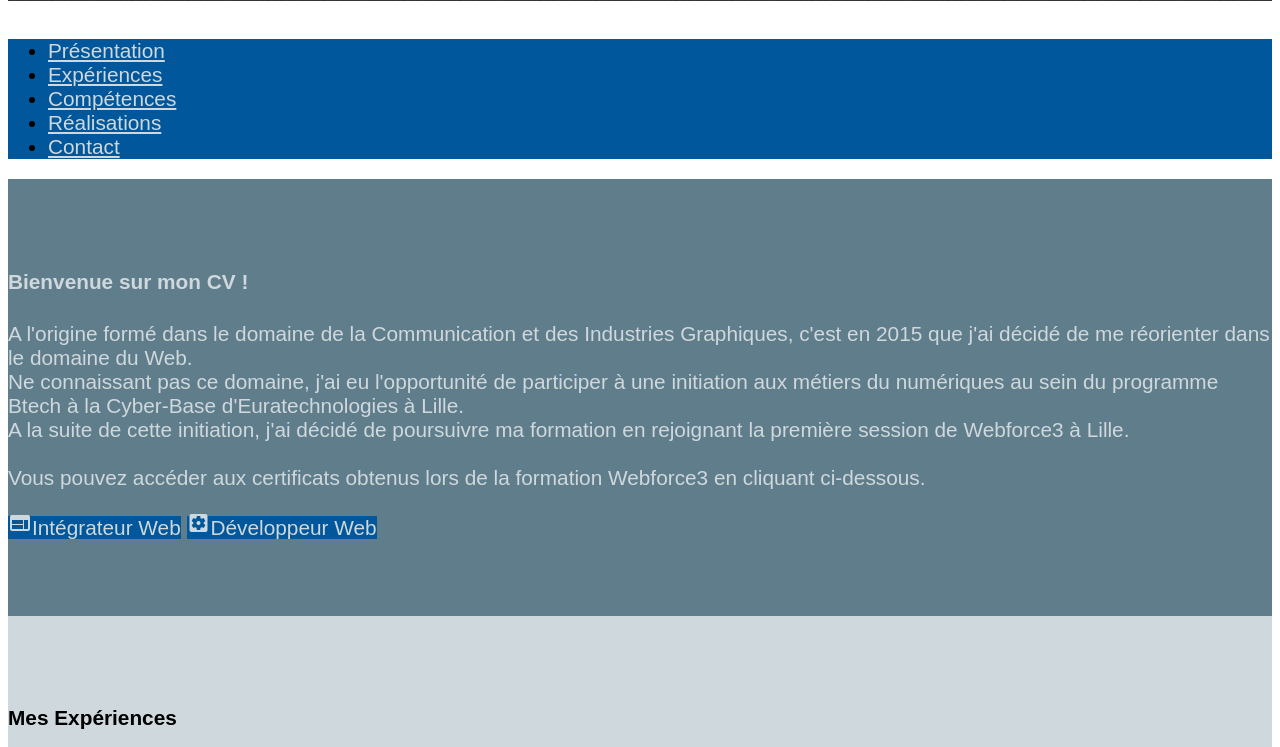
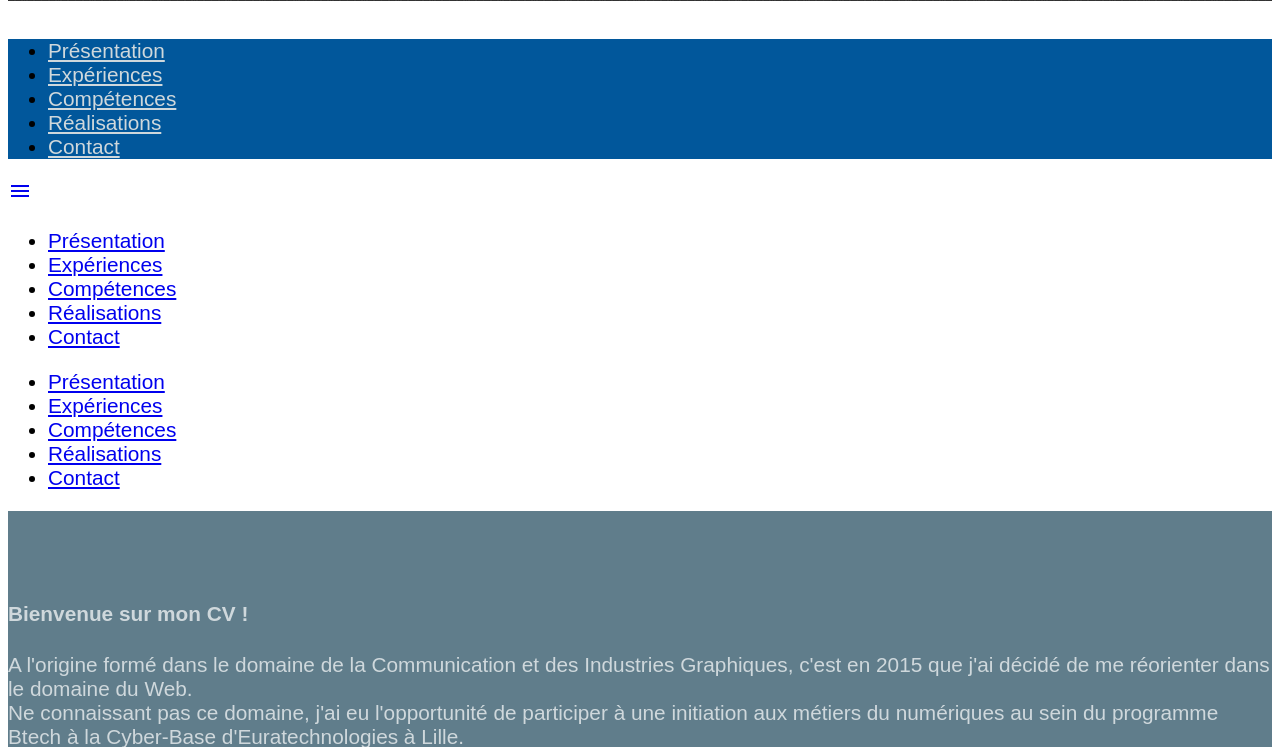
Before and after one commit to ArkoRoom/CV_Materialize, a PHP site: page / in a window 1280 px wide. Shown: the part 329-1076 px from the top of the page. Run offline with PHP 8.4, Linux system fonts and the light colour scheme; some libraries are stand-ins or nearby versions; some web fonts are replaced.

Commit message:
test style

```diff
--- a/index.php
+++ b/index.php
@@ -36,7 +36,8 @@
         </div>
       </div>
 
-      <div class="nav-wrapper">
+      <!-- Nav M & L -->
+      <div class="nav-wrapper col m12 l12 hide-on-med-and-down">
         <ul class="left hide-on-med-and-down tabs">
           <li class="tab"><a href="#presentation">Présentation</a></li>
           <li class="tab"><a href="#experiences">Expériences</a></li>
@@ -46,6 +47,28 @@
         </ul>
       </div>
     </div>
+    <!-- /Nav M & L -->
+    <!-- Nav S -->
+    <nav class="col s12 hide-on-large-only">
+      <div class="nav-wrapper">
+        <a href="#" data-activates="mobile-demo" class="button-collapse"><i class="material-icons">menu</i></a>
+        <ul class="right hide-on-med-and-down">
+          <li><a href="#presentation">Présentation</a></li>
+          <li><a href="#experiences">Expériences</a></li>
+          <li><a href="#competences">Compétences</a></li>
+          <li><a href="#creation">Réalisations</a></li>
+          <li><a href="#contact">Contact</a></li>
+        </ul>
+        <ul class="side-nav" id="mobile-demo">
+          <li><a href="#presentation">Présentation</a></li>
+          <li><a href="#experiences">Expériences</a></li>
+          <li><a href="#competences">Compétences</a></li>
+          <li><a href="#creation">Réalisations</a></li>
+          <li><a href="#contact">Contact</a></li>
+        </ul>
+      </div>
+    </nav>
+    <!-- /Nav S -->
     <!-- /Container-fluid  HEADER -->
 
     <div class="container-fluid" id="container">
--- a/public/js/script.js
+++ b/public/js/script.js
@@ -1,3 +1,5 @@
 $(document).ready(function(){
     $('ul.tabs').tabs('select_tab', 'tab_id');
+
+    $(".button-collapse").sideNav();
   });
```
Also changed, not shown: public/css/style.css (+7 -0 lines).
